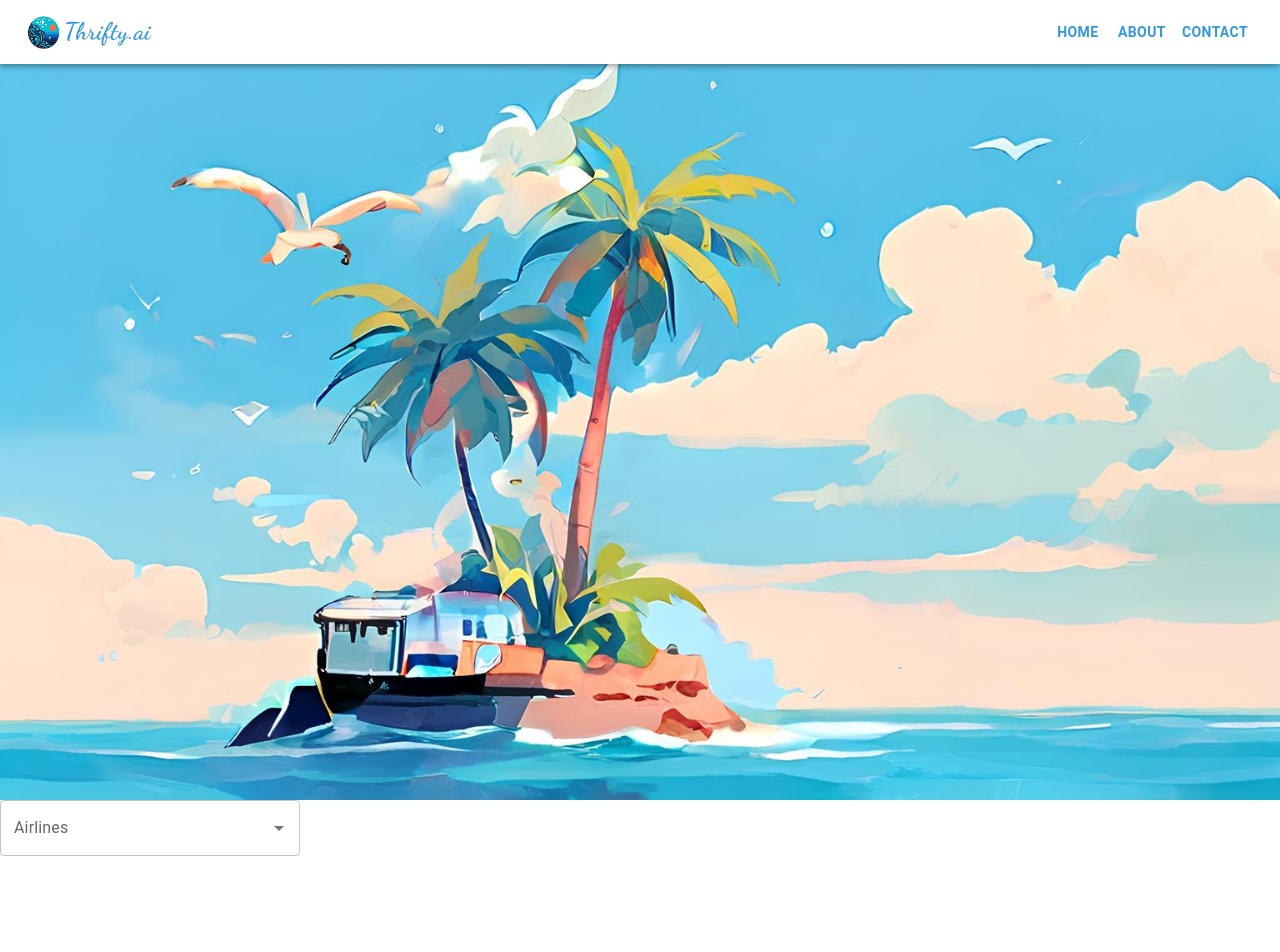
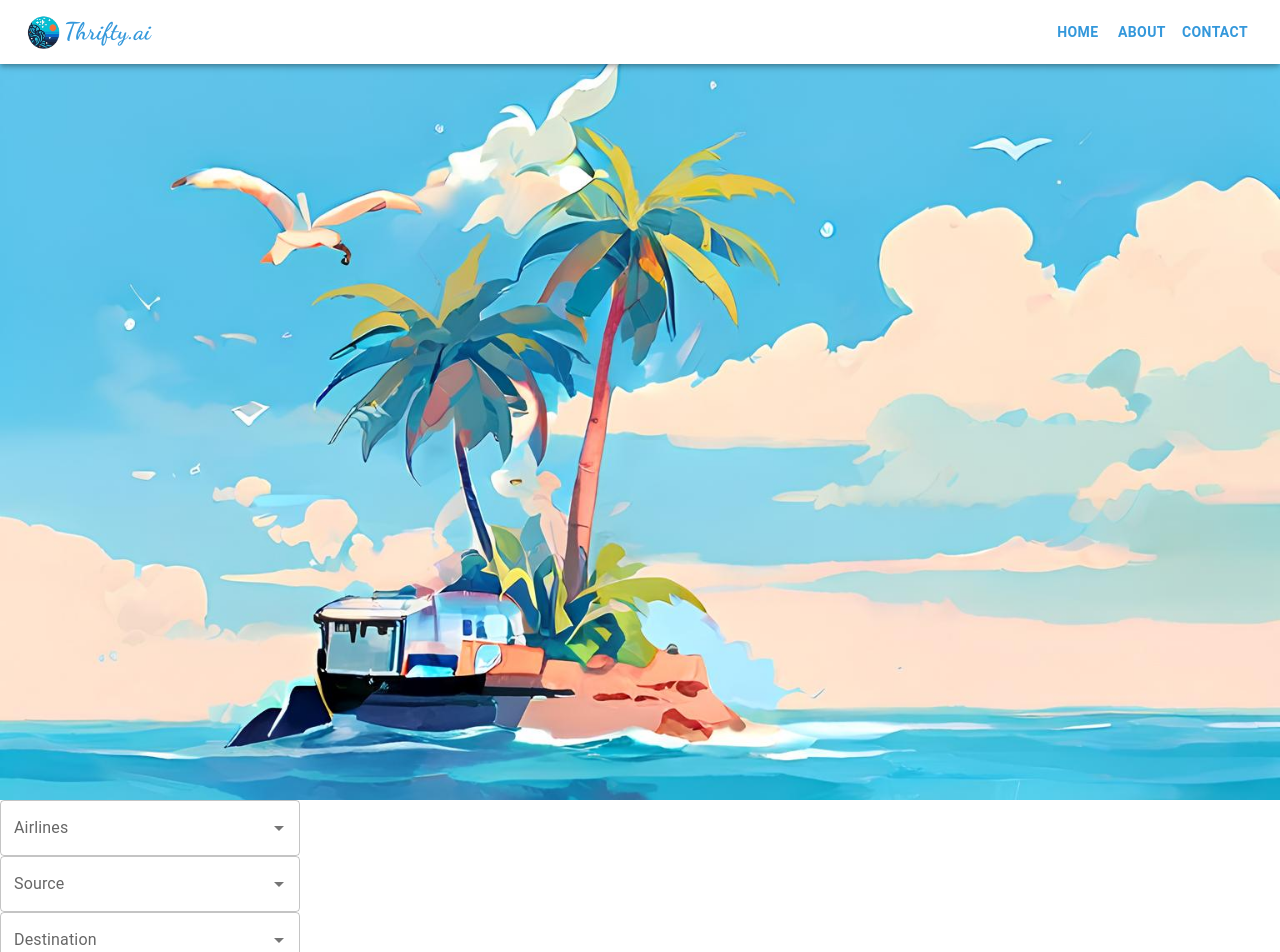
Before and after one commit to suyog200/Thrifty, a React (Vite) app in the folder Thrifty-app/: page / in a window 1280 px wide. Shown: the top 952 px of the page. Before the commit the page ends 856 px from the top, so only its background shows below. Built offline with nearby package versions, Linux system fonts and the light colour scheme.

Commit message:
added more inputs forms

```diff
--- a/Thrifty-app/src/components/InputForm.jsx
+++ b/Thrifty-app/src/components/InputForm.jsx
@@ -1,10 +1,12 @@
 import InputBox from "./InputBox";
-import { airlines } from "../data/constants";
+import { airlines, destination_cities, source_cities } from "../data/constants";
 
 export default function InputForm() {
     return (
         <div>
             <InputBox id="airlines" label="Airlines" Data={airlines}/>
+            <InputBox id="source" label="Source" Data={source_cities}/>
+            <InputBox id="destination" label="Destination" Data={destination_cities}/>
         </div>
     );
 }
```
